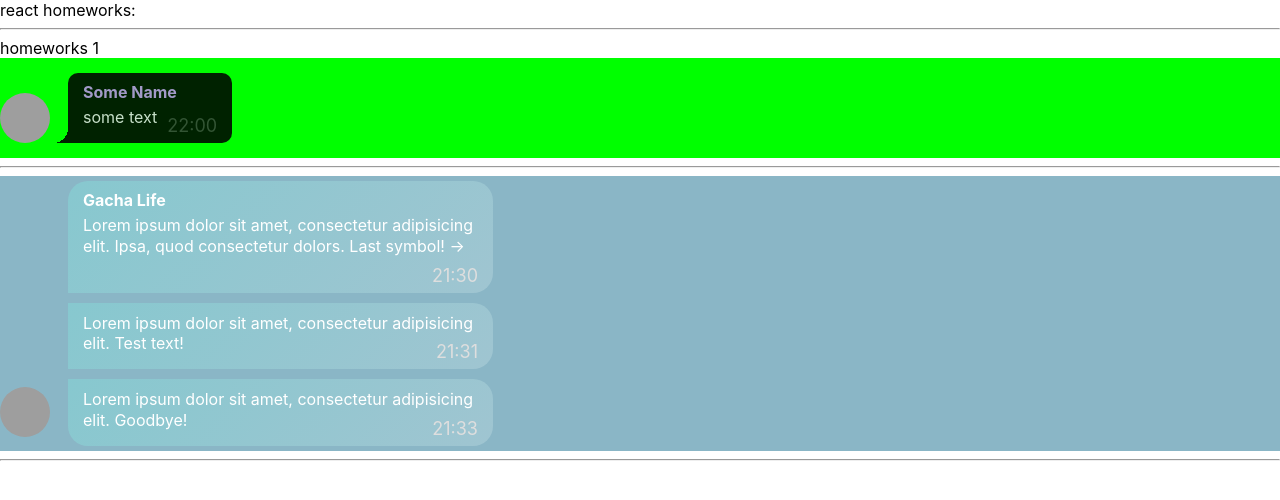
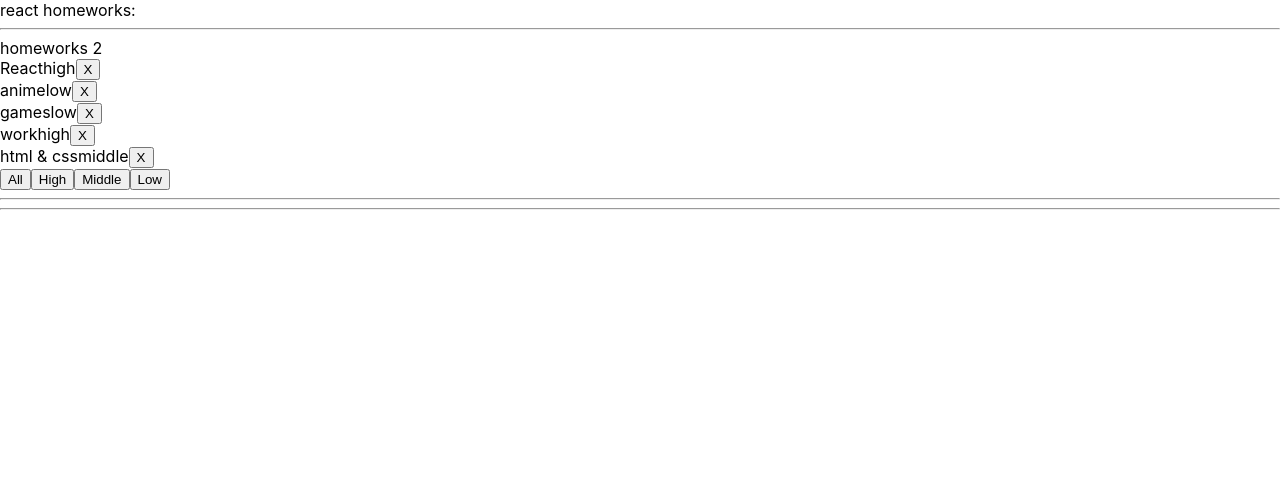
Before and after one commit to AV-html/ignat-tasks, a React (Create React App) app: page / in a window 1280 px wide. Shown: the top 500 px of the page. Built offline with nearby package versions, Linux system fonts and the light colour scheme; grey boxes are pictures that could not be loaded.

Commit message:
2 task complete

```diff
--- a/src/p1-main/m1-ui/u1-app/App.tsx
+++ b/src/p1-main/m1-ui/u1-app/App.tsx
@@ -1,13 +1,14 @@
 import React from 'react'
 import s from './App.module.css'
-import HW1 from '../../../p2-homeworks/h1/HW1'
+// import HW1 from '../../../p2-homeworks/h1/HW1'
+import HW2 from '../../../p2-homeworks/h2/HW2';
 
 function App() {
     return (
         <div className={s.App}>
             <div>react homeworks:</div>
-            <HW1/>
-            {/*<HW2/>*/}
+            {/*<HW1/>*/}
+            <HW2/>
             {/*<HW3/>*/}
             {/*<HW4/>*/}
             {/*<HW5/>*/}
--- a/src/p2-homeworks/h2/Affair.tsx
+++ b/src/p2-homeworks/h2/Affair.tsx
@@ -1,18 +1,25 @@
 import React from 'react'
+import {AffairType} from './HW2';
 
 type AffairPropsType = {
     // key не нужно типизировать
-    affair: any // need to fix any
-    deleteAffairCallback: any // need to fix any
+    affair: AffairType // need to fix any
+    deleteAffairCallback: () => void // need to fix any
 }
 
 function Affair(props: AffairPropsType) {
-    const deleteCallback = () => {}// need to fix
+    const deleteCallback = () => {
+        props.deleteAffairCallback()
+    }// need to fix
 
     return (
         <div>
-            // show some text
-
+            <span>
+                {props.affair.name}
+            </span>
+            <span>
+                {props.affair.priority}
+            </span>
             <button onClick={deleteCallback}>X</button>
         </div>
     )
--- a/src/p2-homeworks/h2/Affairs.tsx
+++ b/src/p2-homeworks/h2/Affairs.tsx
@@ -1,11 +1,11 @@
 import React from 'react'
 import Affair from './Affair'
-import {AffairType} from './HW2'
+import {AffairType, FilterType} from './HW2'
 
 type AffairsPropsType = { // need to fix any
-    data: any
-    setFilter: any
-    deleteAffairCallback: any
+    data: Array<AffairType>
+    setFilter: (filter: FilterType) => void
+    deleteAffairCallback: (_id: number) => void
 }
 
 function Affairs(props: AffairsPropsType) {
@@ -13,14 +13,22 @@
         <Affair // should work
             key={a._id} // кеи ОБЯЗАТЕЛЬНЫ в 99% - так что лучше их писать всегда при создании компонент в мапе
             affair={a}
-            deleteAffairCallback={props.deleteAffairCallback}
+            deleteAffairCallback={() => (props.deleteAffairCallback(a._id))}
         />
     ))
 
-    const setAll = () => {} // need to fix
-    const setHigh = () => {}
-    const setMiddle = () => {}
-    const setLow = () => {}
+    const setAll = () => {
+        props.setFilter('all')
+    } // need to fix
+    const setHigh = () => {
+        props.setFilter('high')
+    }
+    const setMiddle = () => {
+        props.setFilter('middle')
+    }
+    const setLow = () => {
+        props.setFilter('low')
+    }
 
     return (
         <div>
--- a/src/p2-homeworks/h2/HW2.tsx
+++ b/src/p2-homeworks/h2/HW2.tsx
@@ -2,12 +2,19 @@
 import Affairs from './Affairs'
 
 // types
-export type AffairPriorityType = any // need to fix any
-export type AffairType = any // need to fix any
+// export type AffairPriorityType = any // need to fix any
+export type AffairPriorityType = 'low' | 'middle' | 'high'
+// export type AffairType = any // need to fix any
+export type AffairType = {
+    _id: number
+    name: string
+    priority: string
+}
+// export type FilterType = 'all' | AffairPriorityType
 export type FilterType = 'all' | AffairPriorityType
 
 // constants
-const defaultAffairs: any = [ // need to fix any
+const defaultAffairs: Array<AffairType> = [ // need to fix any
     {_id: 1, name: 'React', priority: 'high'},
     {_id: 2, name: 'anime', priority: 'low'},
     {_id: 3, name: 'games', priority: 'low'},
@@ -16,20 +23,23 @@
 ]
 
 // pure helper functions
-export const filterAffairs = (affairs: any, filter: any): any => { // need to fix any
-    if (filter === 'all') return affairs
-    else return // need to fix
+export const filterAffairs = (affairs: Array<AffairType>, filter: FilterType): Array<AffairType> => { // need to fix any
+    if (filter === 'low') return affairs.filter((affair) => affair.priority === 'low')
+    if (filter === 'middle') return affairs.filter((affair) => affair.priority === 'middle')
+    if (filter === 'high') return affairs.filter((affair) => affair.priority === 'high')
+
+    return affairs// need to fix
 }
-export const deleteAffair = (affairs: any, _id: any): any => { // need to fix any
-    return // need to fix
+export const deleteAffair = (affairs: Array<AffairType>, _id: number): Array<AffairType> => { // need to fix any
+    return affairs.filter((affair) => affair._id !== _id)
 }
 
 function HW2() {
-    const [affairs, setAffairs] = useState<any>(defaultAffairs) // need to fix any
+    const [affairs, setAffairs] = useState<Array<AffairType>>(defaultAffairs) // need to fix any
     const [filter, setFilter] = useState<FilterType>('all')
 
     const filteredAffairs = filterAffairs(affairs, filter)
-    const deleteAffairCallback = (_id: any) => setAffairs(deleteAffair(affairs, _id)) // need to fix any
+    const deleteAffairCallback = (_id: number) => setAffairs(deleteAffair(affairs, _id)) // need to fix any
 
     return (
         <div>
```
